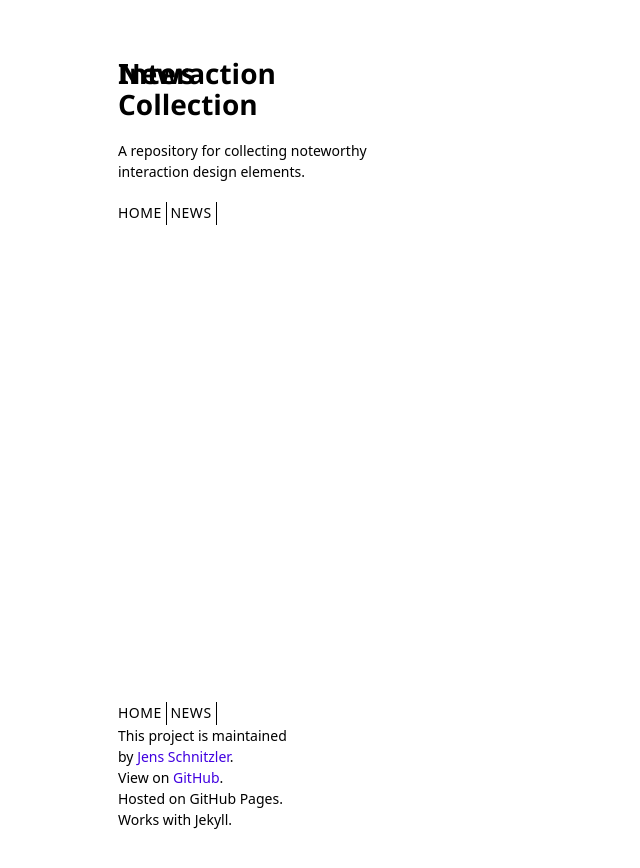
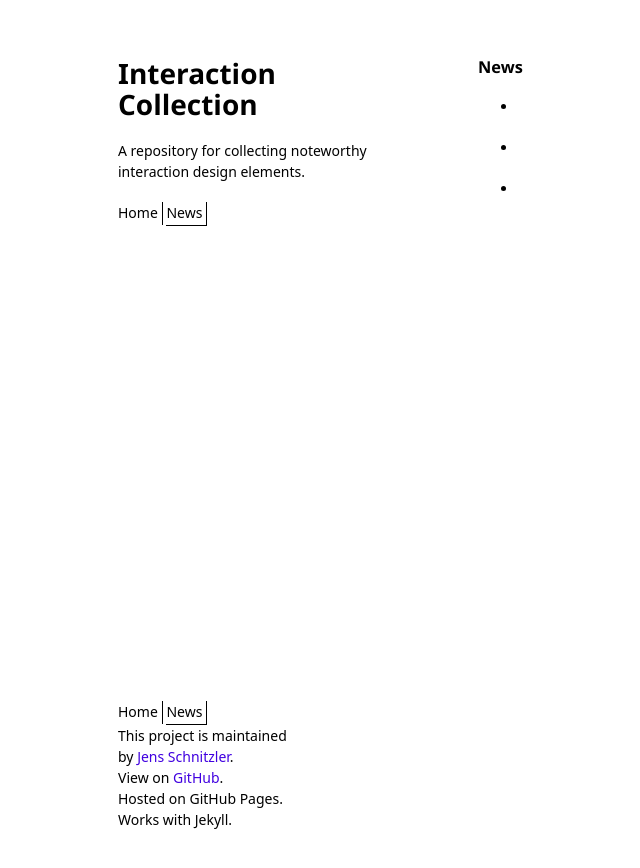
Before and after one commit to jensschnitzler/interaction-collection, a Jekyll site: the page built from news.html, in a window 1280 px wide. Shown: the top 868 px of the page, without its empty margins (92-732 px from the left). Built offline with Jekyll 4.4.1, drawn with Linux system fonts in a browser that asks for light colours; some web fonts are replaced; Markdown is read by kramdown in place of the engine named in the settings.

Commit message:
getting started with posts

```diff
--- a/_includes/nav.html
+++ b/_includes/nav.html
@@ -1,6 +1,6 @@
 <nav>
   <ul>
-    <li><a href="{{site.baseurl}}/">Home</a></li>
-    <li><a href="{{site.baseurl}}/news.html">News</a></li>
+    <li><a href="{{site.baseurl}}/index.html" class="{% if page.url == '/index.html' %}current{% endif %}">Home</a></li>
+    <li><a href="{{site.baseurl}}/news.html" class="{% if page.url == '/news.html' %}current{% endif %}">News</a></li>
   </ul>
 </nav>
--- a/news.html
+++ b/news.html
@@ -1,5 +1,15 @@
 ---
 layout: default
 ---
+<section>
+  <h3>News</h3>
 
-<h1>News</h1>
+  <ul>
+    {% for post in site.posts %}
+      <li>
+        <a href=""></a>
+        <p></p>
+      </li>
+    {% endfor %}
+  </ul>
+</section>
--- a/stylesheets/styles.css
+++ b/stylesheets/styles.css
@@ -185,8 +185,13 @@ nav a {
   display:  block;
   padding: 0 4px 2px 0;
   color: #000;
-  text-transform: uppercase;
-  letter-spacing: 0.5px;
+  /*text-transform: uppercase;
+  letter-spacing: 0.5px;*/
+}
+
+nav a.current {
+  /*text-decoration: underline;*/
+  border-bottom: 1px solid black;
 }
 
 header ul, footer ul {
```
Also changed, not shown: _posts/2016-11-09-post-1.md (added, +1 -0 lines), _posts/2016-11-10-post-2.md (added, +1 -0 lines), _posts/2016-11-11-post-3.md (added, +1 -0 lines), 3 other files.
